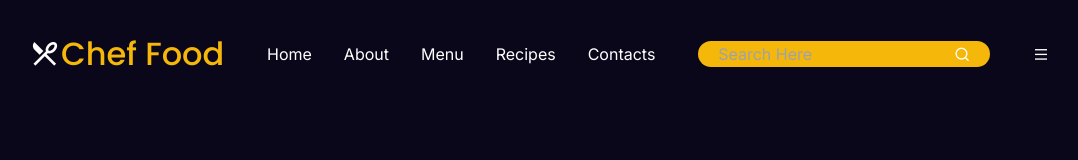
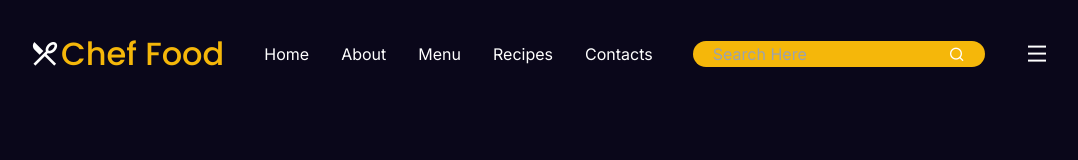
Before and after one commit to 404Bappy/ResponsiveRestaurantWebsite, a Next.js app: page / in a window 1280 px wide. Shown: the top 160 px of the page, without its empty margins (101-1179 px from the left). Built offline with nearby package versions, Linux system fonts and the light colour scheme.

Commit message:
first commit

```diff
--- a/app/SRC/Components/Header/Header.css
+++ b/app/SRC/Components/Header/Header.css
@@ -47,3 +47,9 @@
   background-color: transparent;
   color: #fff;
 }
+.custom_search span i {
+  cursor: pointer;
+}
+.mobile_menu span i {
+  font-size: 1.5rem;
+}
```
